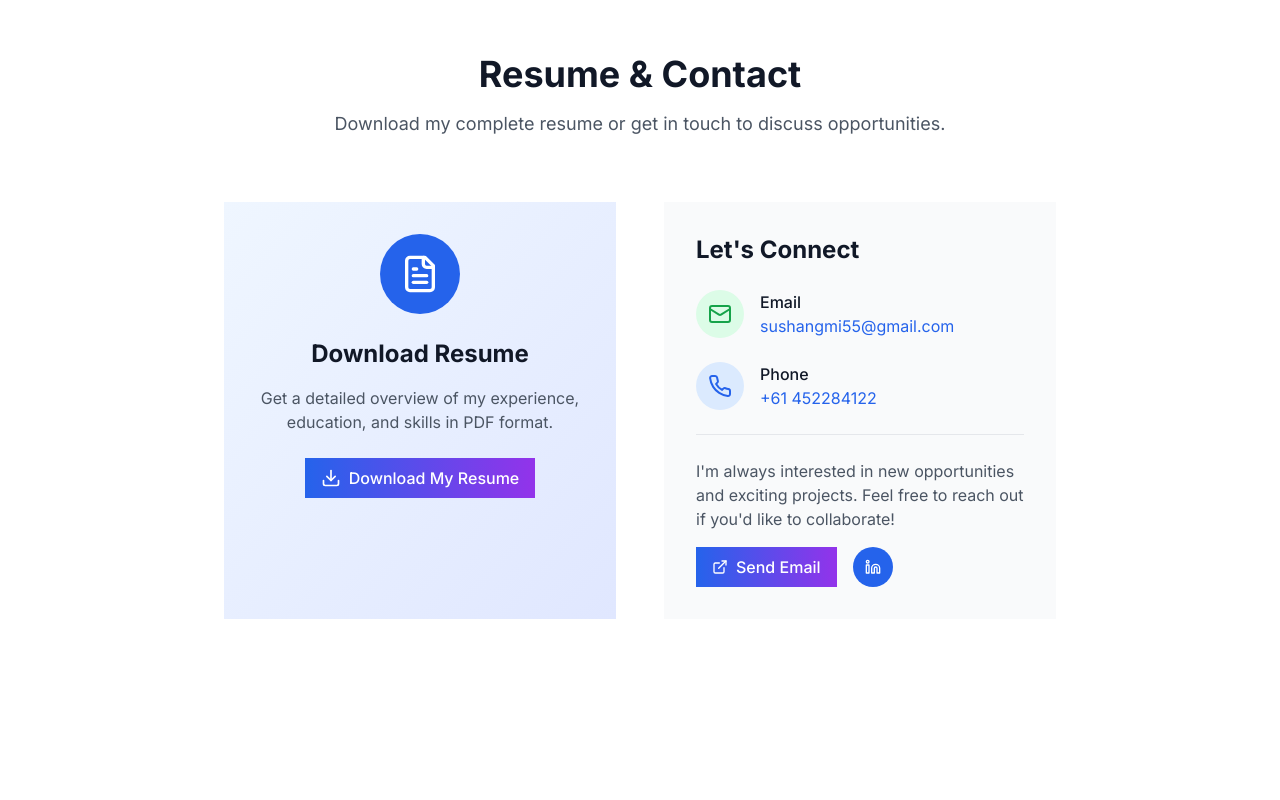
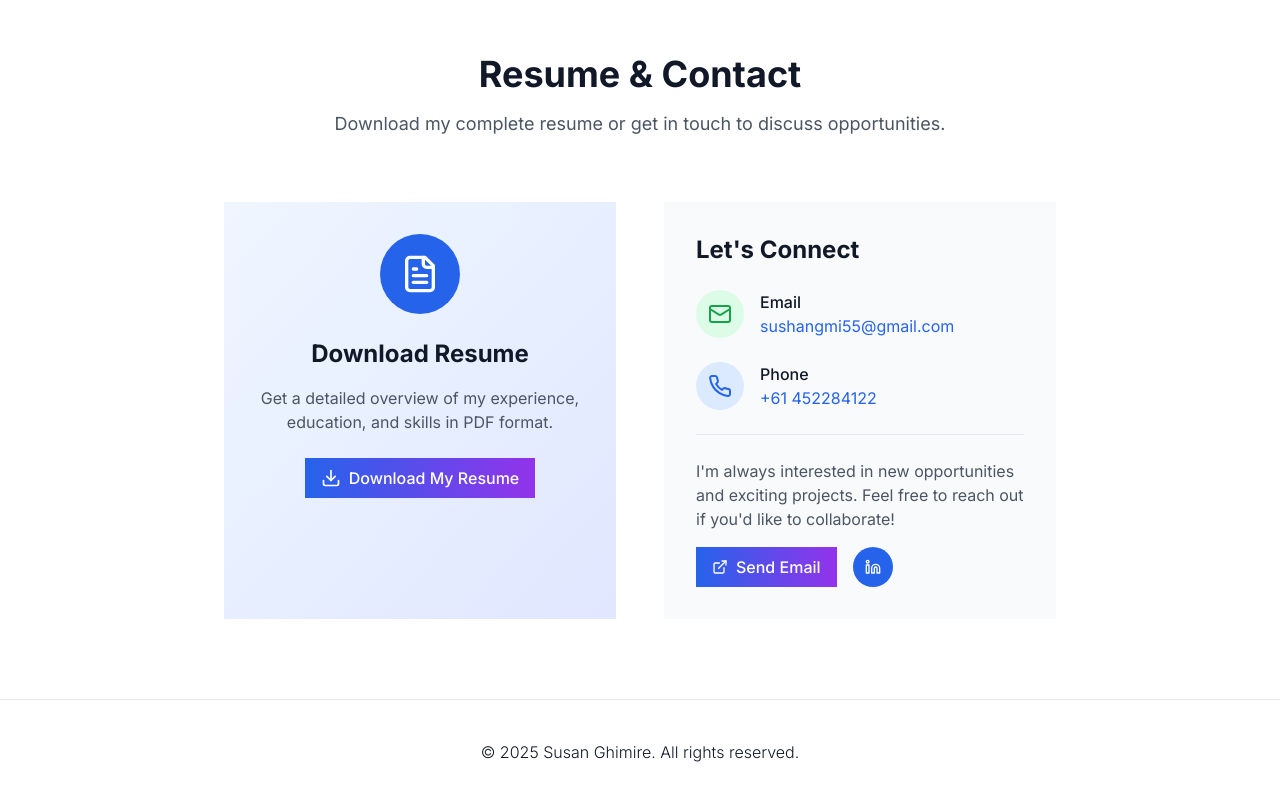
Before and after one commit to SushanGhimire/portfolio, a Next.js app: page / in a window 1280 px wide. Shown: the part 6913-7713 px from the top of the page. Before the commit the page ends 7612 px from the top, so only its background shows below. Built offline with nearby package versions, Linux system fonts and the light colour scheme.

Commit message:
footer added

```diff
--- /dev/null
+++ b/app/components/Footer.tsx
@@ -0,0 +1,14 @@
+import React from "react";
+
+type Props = {};
+
+const Footer = (props: Props) => {
+  const date = new Date();
+  return (
+    <div className="text-center py-10 font-light border-t flex items-center justify-center">
+      © {date.getFullYear()} Susan Ghimire. All rights reserved.
+    </div>
+  );
+};
+
+export default Footer;
--- a/app/page.tsx
+++ b/app/page.tsx
@@ -6,6 +6,7 @@ import Projects from "./components/Projects";
 import Testimonials from "./components/Testimonials";
 import Resume from "./components/Resume";
 import Education from "./components/Education";
+import Footer from "./components/Footer";
 // import Chatbot from "./components/Chatbot";
 
 export default function Home() {
@@ -20,6 +21,7 @@ export default function Home() {
       <Testimonials />
       <Resume />
       {/* <Chatbot /> */}
+      <Footer />
     </main>
   );
 }
```
